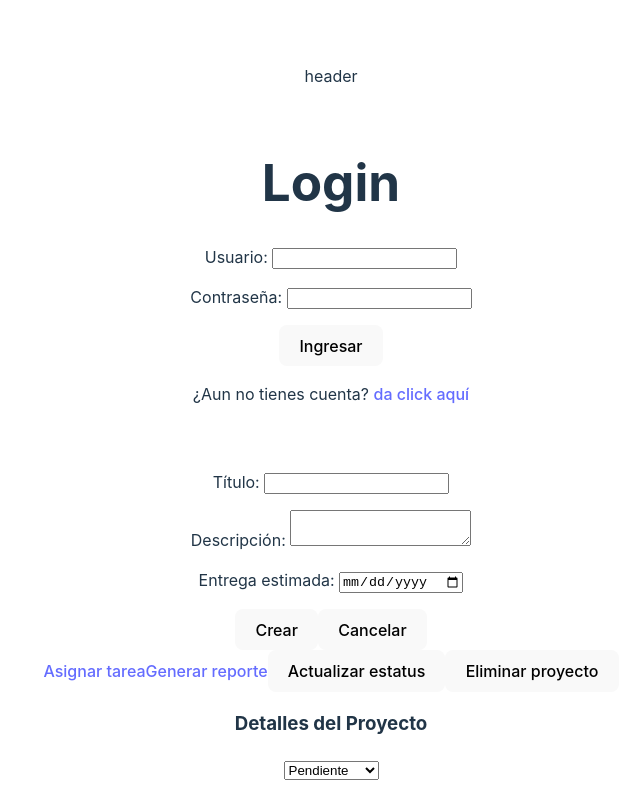
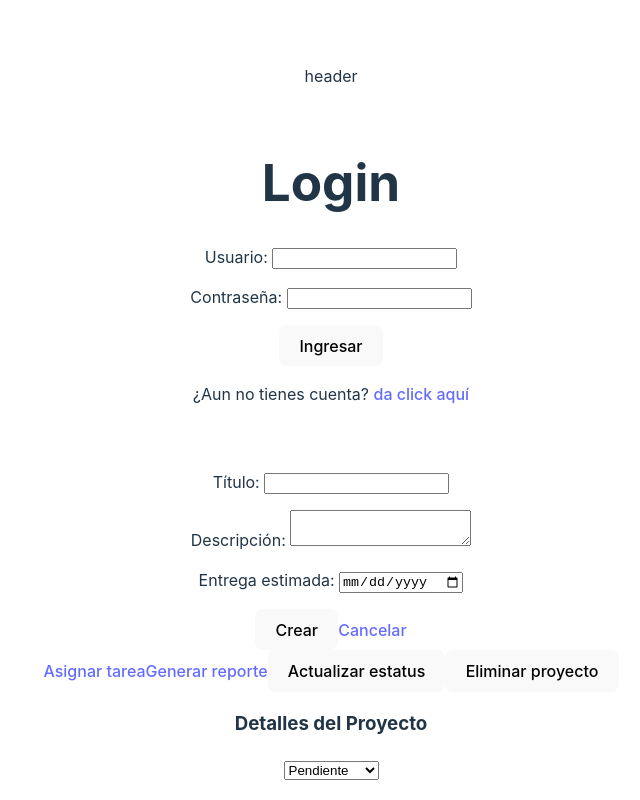
Before and after one commit to SayulRamirez/Gestor-de-tareas---UI---React, a React (Vite) app: page / in a window 1280 px wide. Shown: the top 800 px of the page, without its empty margins (309-949 px from the left). Built offline with nearby package versions, Linux system fonts and the light colour scheme; no server answers.

Commit message:
Agregada la funcionalidad al componente NewProject para crear un nuevo proyecto

```diff
--- a/src/components/NewProject.jsx
+++ b/src/components/NewProject.jsx
@@ -1,4 +1,7 @@
 import {useState} from "react";
+import {Link, useNavigate} from "react-router-dom";
+import {getIdFromToken} from "../utils/getIdFromToken.js";
+import Project from "../services/Project.js";
 
 export const NewProject = () => {
 
@@ -6,20 +9,45 @@ export const NewProject = () => {
     const [descriptionProject, setDescriptionProject] = useState('');
     const [dateEstimate, setDateEstimate] = useState('');
 
-    function showData() {
-        alert(titleProject + ' ' + descriptionProject + ' ' + dateEstimate);
+    const navigate = useNavigate();
+
+    function createProject(event) {
+        event.preventDefault();
+
+        const id = getIdFromToken();
+
+        const request = {
+            title: titleProject,
+            description: descriptionProject,
+            leader: id,
+            estimate_completion: dateEstimate
+        }
+        console.log(request);
+
+        Project.createProject(request).then(response => {
+            if(response.status === 201) {
+                navigate("/reception");
+                return;
+            }
+
+            alert("Ocurrio un error, vuelve a intentar.");
+        }).catch(error => {
+            alert("Ocurrio un error, vuelve a intentar más tarde.")
+            console.error("Error: ", error);
+        })
     }
+
     return(
         <div>
-            <form>
+            <form onSubmit={createProject}>
                 <p>Título: <input type='text' name='titleProject' value={titleProject}
                                   onChange={e => setTitleProject(e.target.value)}/></p>
                 <p>Descripción: <textarea name='descriptionProject' value={descriptionProject} maxLength='255'
                                   onChange={e => setDescriptionProject(e.target.value)}/></p>
                 <p>Entrega estimada: <input type="date" name="dateEstimate" value={dateEstimate}
                                             onChange={e => setDateEstimate(e.target.value)}/></p>
-                <button onClick={showData}>Crear</button>
-                <button>Cancelar</button>
+                <button type='submit'>Crear</button>
+                <Link to={`/reception`}>Cancelar</Link>
             </form>
         </div>
     );
```
